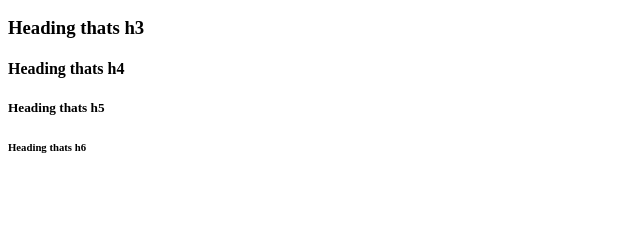
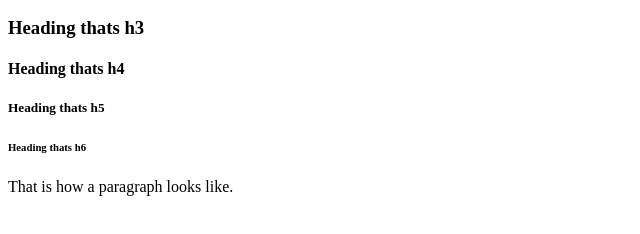
Before and after one commit to ssrishabh96/angularjs, a plain HTML site: page index.html in a window 1280 px wide. Shown: the part 110-344 px from the top of the page, without its empty margins (0-640 px from the left). Drawn offline with Linux system fonts and the light colour scheme.

Commit message:
Another change in the file for testing.

```diff
--- a/index.html
+++ b/index.html
@@ -12,5 +12,6 @@
     <h4> Heading thats h4 </h4>
     <h5> Heading thats h5 </h5>
     <h6> Heading thats h6 </h6>
+    <p>  That is how a paragraph looks like.</p>
   </body>
 </html>
```
